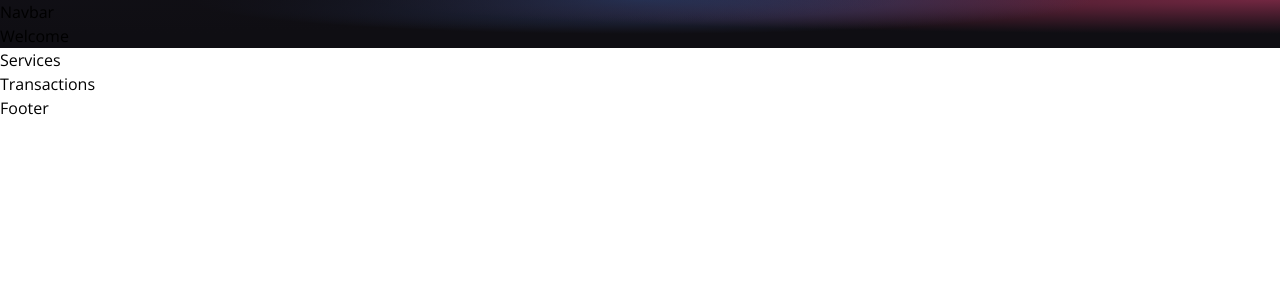
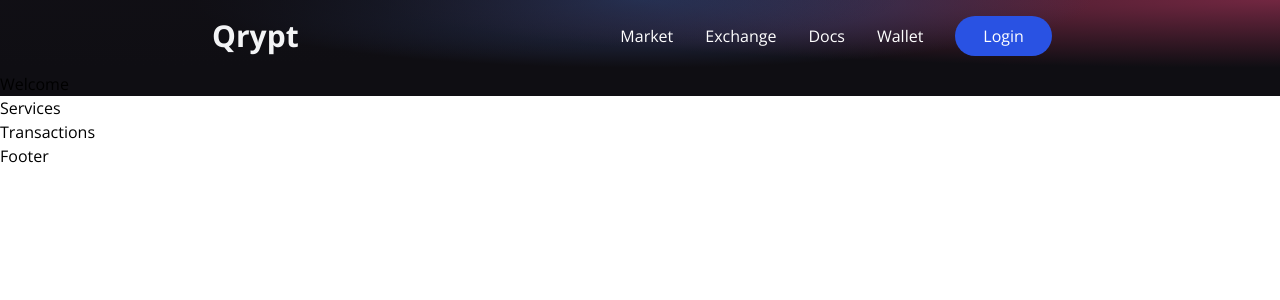
Before and after one commit to has9800/w3wallet, a React (Vite) app in the folder client/: page / in a window 1280 px wide. Shown: the top 300 px of the page. Built offline with nearby package versions, Linux system fonts and the light colour scheme.

Commit message:
full width navbar complete

```diff
--- a/client/package.json
+++ b/client/package.json
@@ -8,8 +8,10 @@
     "preview": "vite preview"
   },
   "dependencies": {
+    "ethers": "^5.6.2",
     "react": "^17.0.2",
-    "react-dom": "^17.0.2"
+    "react-dom": "^17.0.2",
+    "react-icons": "^4.3.1"
   },
   "devDependencies": {
     "@vitejs/plugin-react": "^1.0.7",
--- a/client/src/components/Navbar.jsx
+++ b/client/src/components/Navbar.jsx
@@ -1,6 +1,31 @@
+import { HiMenuAlt4 } from 'react-icons/hi'
+import { AiOutlineClose } from 'react-icons/ai'
+
+// navbar items for navigation menu list
+const NavbarItem = ({ title, classProps }) => {
+    return (
+        <li className={`mx-4 cursor-pointer ${classProps}`}>
+            {title}
+        </li>
+    )
+}
+
 const Navbar = () => {
     return (
-        <h1>Navbar</h1>
+        <nav className="w-full flex justify-between md:justify-center items-center p-4">
+            <div className="md:flex-[0.5] flex-initial justify-center items-center">
+                <h1 className="text-gray-100 text-3xl font-extrabold w-32 cursor-pointer">Qrypt</h1>
+            </div>
+            <ul className="text-white flex-initial md:flex hidden list-none flex-row justify-between items-center">
+                {["Market", "Exchange", "Docs", "Wallet"].map((item, index) => (
+                    <NavbarItem key={item + index} title={item} />
+                ))}
+                <li
+                className="bg-[#2952e3] py-2 px-7 mx-4 rounded-full cursor-pointer hover:bg-[#2546bd] hover:transition
+                duration-200 ease-in-out"
+                >Login</li>
+            </ul>
+        </nav>
     )
 }
 
--- a/client/src/components/index.js
+++ b/client/src/components/index.js
@@ -1,3 +1,4 @@
+// bulk component exports
 export { default as Loader } from './Loader'
 export { default as Navbar } from './Navbar'
 export { default as Welcome } from './Welcome'
```
Also changed, not shown: 1 other file (tests, documents, lock files or other folders).
